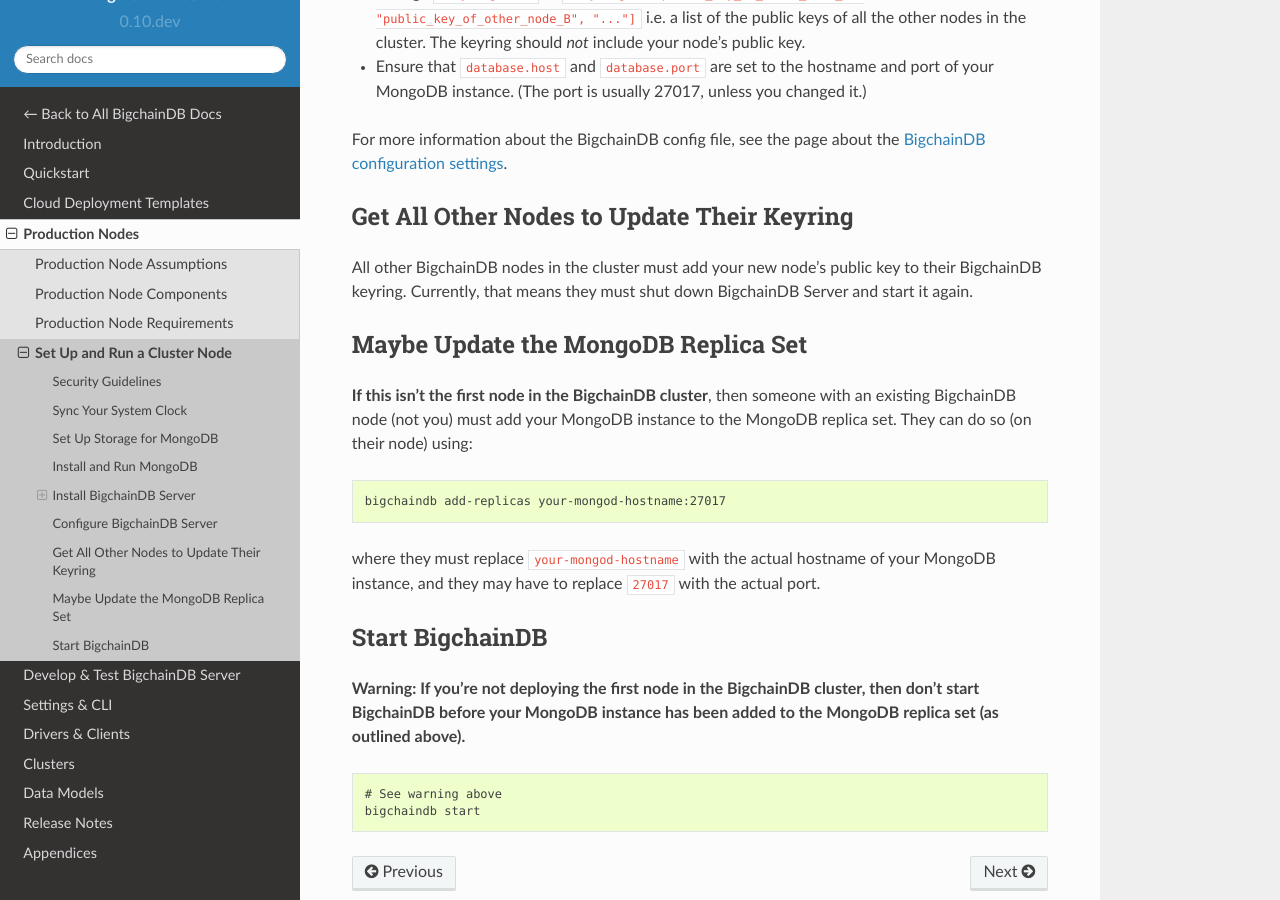
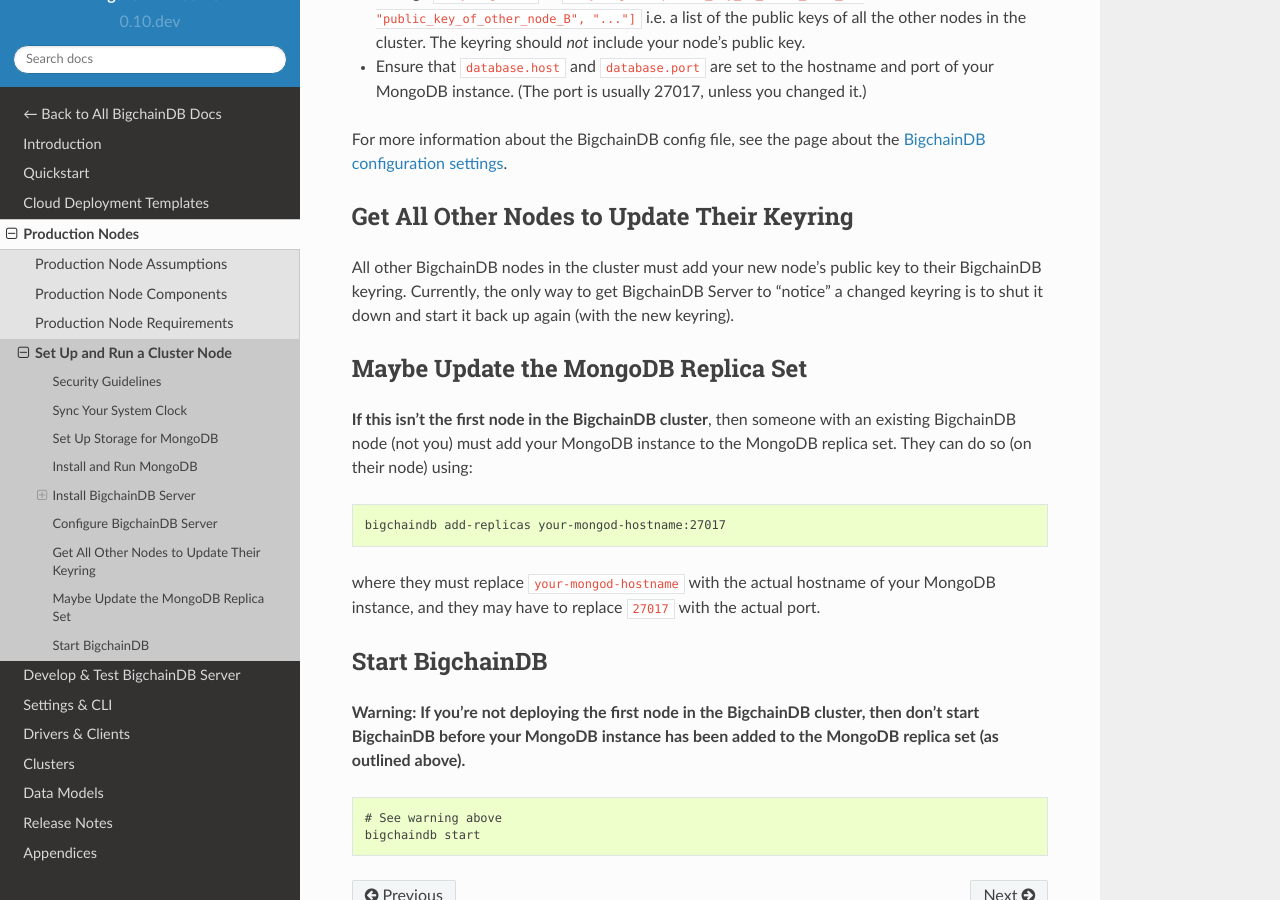
Before and after one commit to bigchaindb/bigchaindb, a Sphinx documentation site: the page built from docs/server/source/production-nodes/setup-run-node.md, in a window 1280 px wide and 900 px high, scrolled down 3196 px. Built offline with Sphinx 7.4.7 and the Read the Docs theme 2.0.0, drawn with Linux system fonts in a browser that asks for light colours; pages that are not in the unit, such as notebooks, are missing from menus.

Commit message:
docs: clarify that the keyring update process

```diff
--- a/docs/server/source/production-nodes/setup-run-node.md
+++ b/docs/server/source/production-nodes/setup-run-node.md
@@ -114,7 +114,7 @@
 
 ## Get All Other Nodes to Update Their Keyring
 
-All other BigchainDB nodes in the cluster must add your new node's public key to their BigchainDB keyring. Currently, that means they must shut down BigchainDB Server and start it again.
+All other BigchainDB nodes in the cluster must add your new node's public key to their BigchainDB keyring. Currently, the only way to get BigchainDB Server to "notice" a changed keyring is to shut it down and start it back up again (with the new keyring).
 
 
 ## Maybe Update the MongoDB Replica Set
```
